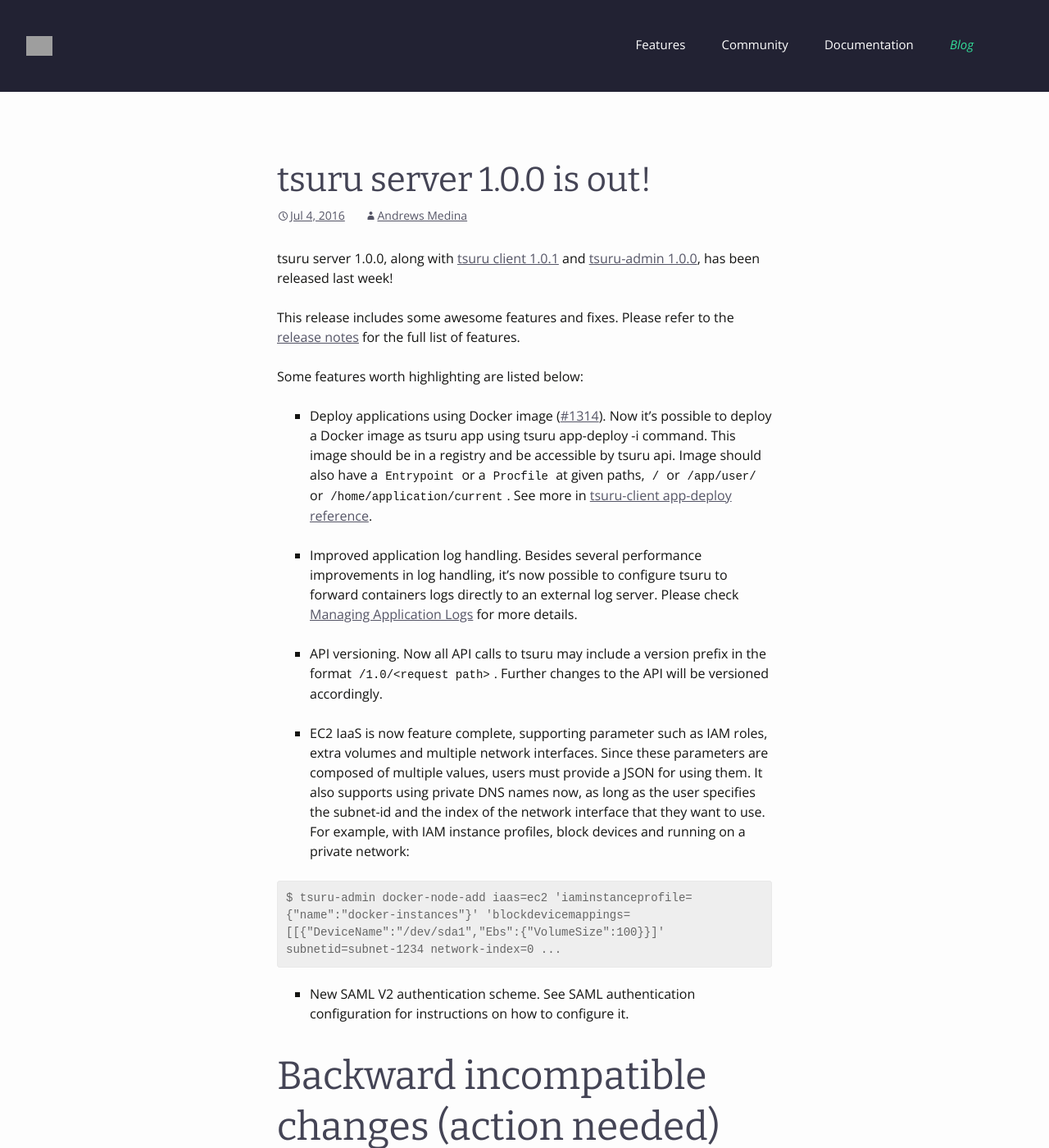
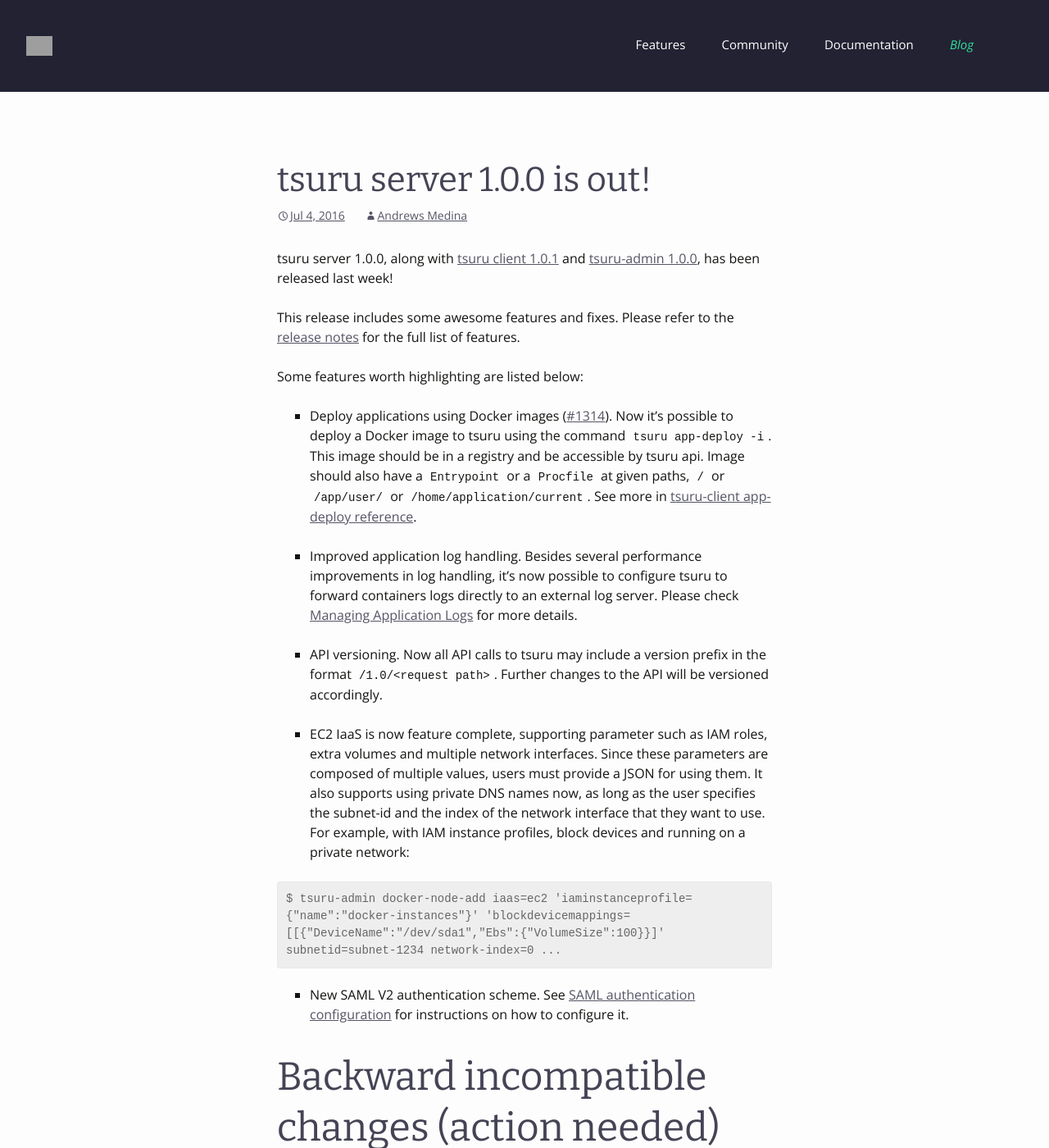
Before and after one commit to tsuru/tsuru.github.io, a Jekyll site: the page built from _posts/2016-07-04-tsuru-server-1-0-0-is-out.markdown, in a window 1280 px wide and 1400 px high. Shown: the whole window at 82% size. Built offline with Jekyll 4.4.1, drawn with Linux system fonts in a browser that asks for light colours; nearby versions of some CDN libraries; comment, search, counter and statistics services are not loaded; grey boxes are pictures that could not be loaded.

Commit message:
improve text, fix typo and add a link

````diff
--- a/_posts/2016-07-04-tsuru-server-1-0-0-is-out.markdown
+++ b/_posts/2016-07-04-tsuru-server-1-0-0-is-out.markdown
@@ -21,12 +21,12 @@
 
 Some features worth highlighting are listed below:
 
-* Deploy applications using Docker image
-([#1314](https://github.com/tsuru/tsuru/issues/1314)). Now it’s possible to deploy
-a Docker image as tsuru app using tsuru app-deploy -i command. This image should
-be in a registry and be accessible by tsuru api. Image should also have a
-`Entrypoint` or a `Procfile` at given paths, `/` or `/app/user/` or
-`/home/application/current`. See more in [tsuru-client app-deploy reference](https://tsuru-client.readthedocs.io/en/latest/reference.html#deploy).
+* Deploy applications using Docker images
+([#1314](https://github.com/tsuru/tsuru/issues/1314)). Now it's possible to
+deploy a Docker image to tsuru using the command `tsuru app-deploy -i`.
+This image should be in a registry and be accessible by tsuru api.
+Image should also have a `Entrypoint` or a `Procfile` at given paths, `/` or
+`/app/user/` or `/home/application/current`. See more in [tsuru-client app-deploy reference](https://tsuru-client.readthedocs.io/en/latest/reference.html#deploy).
 
 * Improved application log handling. Besides several performance improvements in
 log handling, it’s now possible to configure tsuru to forward containers logs
@@ -42,8 +42,8 @@
 $ tsuru-admin docker-node-add iaas=ec2 'iaminstanceprofile={"name":"docker-instances"}' 'blockdevicemappings=[[{"DeviceName":"/dev/sda1","Ebs":{"VolumeSize":100}}]' subnetid=subnet-1234 network-index=0 ...
 ```
 
-* New SAML V2 authentication scheme. See SAML authentication configuration for
-instructions on how to configure it.
+* New SAML V2 authentication scheme. See [SAML authentication configuration](https://docs.tsuru.io/master/reference/config.html#saml-configuration)
+for instructions on how to configure it.
 
 Backward incompatible changes (action needed)
 =============================================
````
